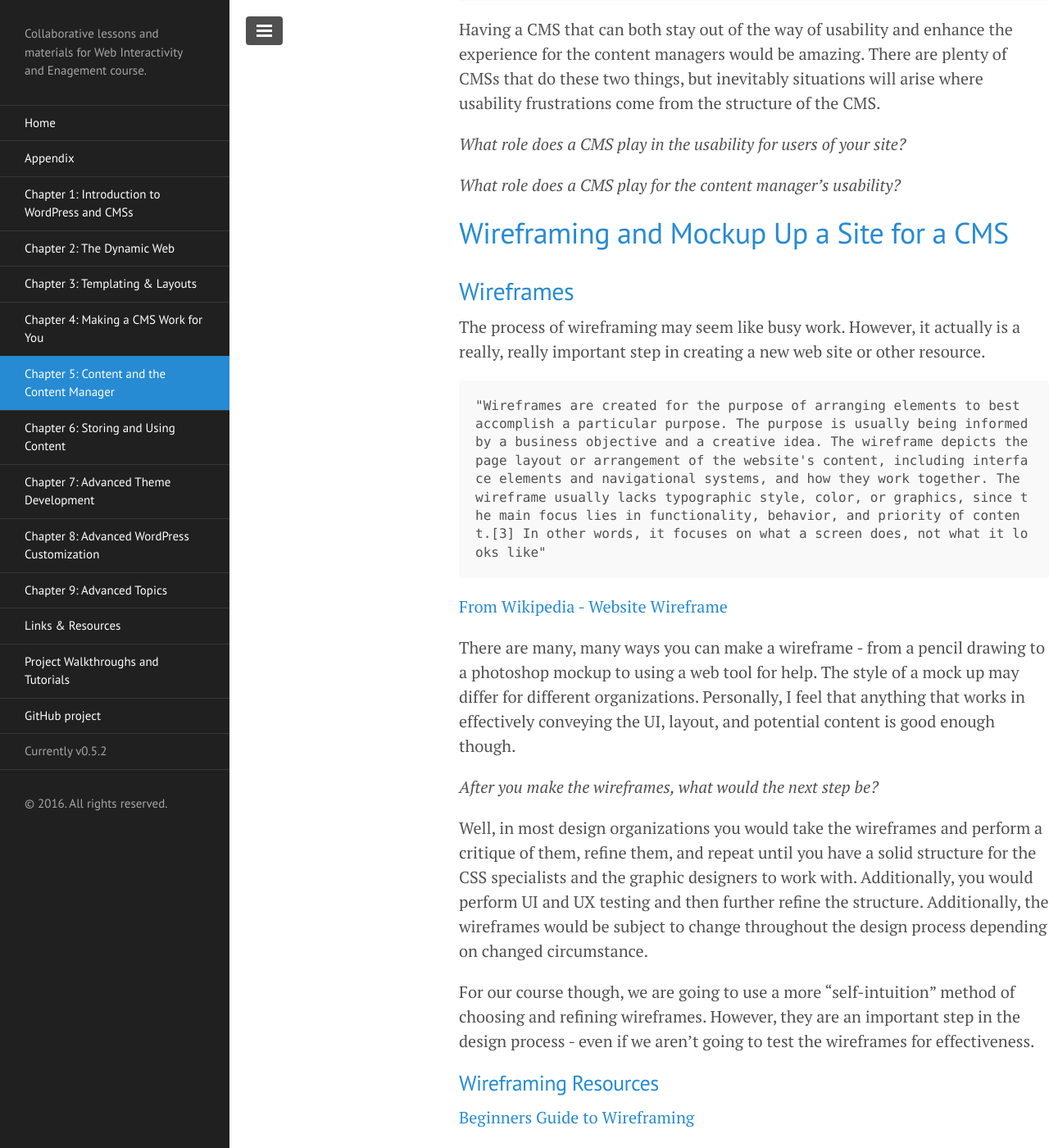
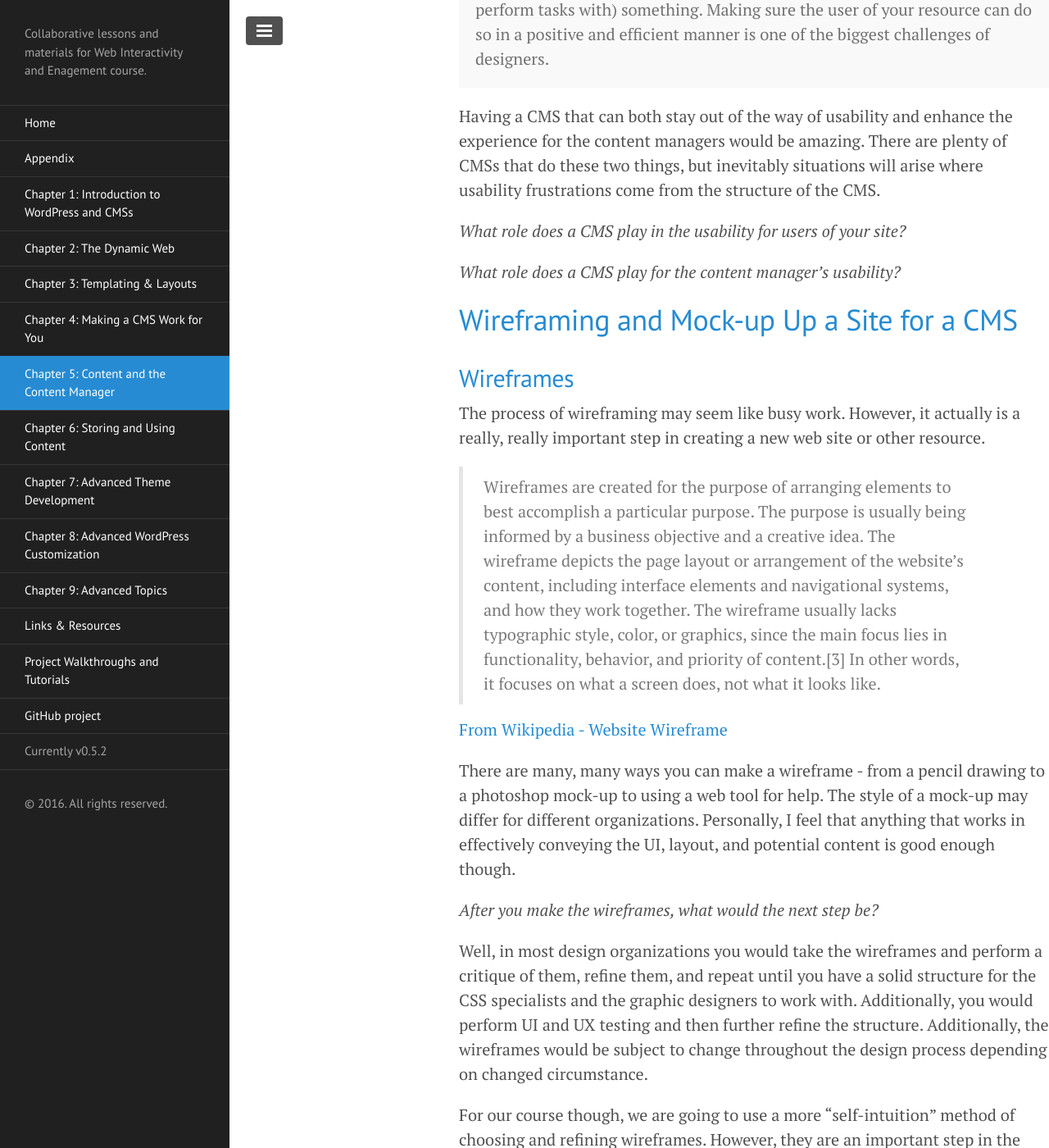
Before and after one commit to ahaywood/Web-Interactivity-and-Engagement, a Jekyll site: the page built from chapter-5/index.md, in a window 1280 px wide and 1400 px high, scrolled down 10692 px. Shown: the whole window at 82% size. Built offline with Jekyll 4.4.1, drawn with Linux system fonts in a browser that asks for light colours; Markdown is read by kramdown in place of the engine named in the settings; some of the changed text lies outside the part shown.

Commit message:
Chapter 5
Minor typo corrections and formatting changes to Chapter 5.

```diff
--- a/chapter-5/index.md
+++ b/chapter-5/index.md
@@ -53,7 +53,7 @@ Additionally, you will want to "future-proof" your content early. Let's read a p
 
 We now know that we will want to consider how expansively our content should be used very early on in our design steps. After, we need to consider what approach we should use to implement our content management plan.
 
-	I acknowledge that a "content management plan" or "content strategy" may not be an explicit plan for every project (certainly not the ones covered in this course), but considering the scope of how to use content will help you make better decisions as you go.
+<p class='message'>I acknowledge that a "content management plan" or "content strategy" may not be an explicit plan for every project (certainly not the ones covered in this course), but considering the scope of how to use content will help you make better decisions as you go.</p>
 
 Content strategy is a key step in any design process.  You should read this article in its entirety: [Strategic Content Management - A List Apart](http://alistapart.com/article/strategic-content-management)
 
@@ -65,7 +65,7 @@ Content and the technology to manage content go hand in hand with the impression
 
 After making sure we know how we want to use our content and what methods we are going to use to handle the content, we will think about the overall organization and presentation of our content. That's where information architecture comes in.
 
-	"Information architecture (IA) focuses on organizing, structuring, and labeling content in an effective and sustainable way.  The goal is to help users find information and complete tasks."
+> Information architecture (IA) focuses on organizing, structuring, and labeling content in an effective and sustainable way.  The goal is to help users find information and complete tasks.
 [Information Architecture Basics - Usability.gov](http://www.usability.gov/what-and-why/information-architecture.html)
 
 Read the ["Content Modelling: A Master Skill"](http://alistapart.com/article/content-modelling-a-master-skill) article to get a grasp on how one might think about using information architecture as a content planning tool.
@@ -178,7 +178,7 @@ The client might be the single biggest factor in your choice of a CMS. A lot wil
 1. *Current size of the organization*: Knowing the size of the organization will help you make a decision about the next factor (scale of the CMS).
 2. *Potential future size of the organization*: You are going to want to make sure that if you choose a CMS, it will be able to grow with the organization. Obviously you won't be a mind reader but you should inquire to both growth strategies that are currently in place.
 3. *Technological capabilities of the organization and its staff*: If the staff is not very technically able, you are going to want to consider the UI of the CMS from the content manager position a lot more heavily.
-4.*Percentage of organizational operations that occur on the internet*: Not only percentage, but also the types of transactions the organization undertakes online. Your CMS is going to want to perform or integrate with tasks that are key to the business. So extensibility may play a bigger role depending on the type of business that the organization undertakes.
+4. *Percentage of organizational operations that occur on the internet*: Not only percentage, but also the types of transactions the organization undertakes online. Your CMS is going to want to perform or integrate with tasks that are key to the business. So extensibility may play a bigger role depending on the type of business that the organization undertakes.
 5. *Security needs of the organization*: This will be huge. A organization that needs a blog will have entirely different needs than an organization that handles sensitive documents and data (especially medical organizations). Make sure you are not giving them a solution that will come back to cause liability for that organization. I know getting into security can be both intimidating and overwhelming, but making sure you know of potential security concerns can help you make a decision or consult with others about what the best decision would be.
 
 #### 5. Scale of the System
@@ -212,25 +212,25 @@ Let's talk briefly about the elements in the context of a CMS and CMS selection.
 
 ### Environment:
 
-	Environment is essentially a grouping of concepts/items/situations related to the user at the time of accessing a resource.
+<p class='message'>Environment is essentially a grouping of concepts/items/situations related to the user at the time of accessing a resource.</p>
 
 *Is there something inherent about a CMS that will affect the user when they're accessing the resource?*
 
 ### Story
 
-	Story encompasses the content and the display of the resource as a method of communicating a message.
+<p class='message'>Story encompasses the content and the display of the resource as a method of communicating a message.</p>
 
 *What role does a CMS have in the story you tell? Should it have any role at all?*
 
 ### Aesthetics
 
-	Aesthetics is about having a site that is enjoyable to be in.
+<p class='message'>Aesthetics is about having a site that is enjoyable to be in.</p>
 
 *How could a CMS help with the aesthetic quality of a CMS? How could it hinder it?*
 
 ### Performance
 
-	Performance is the speed with which your information is obtained by the user, but also how efficiently the user is able to navigate to the information they seek.
+<p class='message'>Performance is the speed with which your information is obtained by the user, but also how efficiently the user is able to navigate to the information they seek.</p>
 
 Performance is definitely one of the most important choices with a CMS. It is also one of the most tangible to measure (both in general web design and in CMS selection). A good CMS will consider performance in its infrastructure (especially for file handling and serving).
 
@@ -238,7 +238,7 @@ Performance is definitely one of the most important choices with a CMS. It is al
 
 ### Usability
 
-	Usability is the efficiency with which a user is able to use (or interact and perform tasks with) something. Making sure the user of your resource can do so in a positive and efficient manner is one of the biggest challenges of designers.
+<p class='message'>Usability is the efficiency with which a user is able to use (or interact and perform tasks with) something. Making sure the user of your resource can do so in a positive and efficient manner is one of the biggest challenges of designers.</p>
 
 Having a CMS that can both stay out of the way of usability and enhance the experience for the content managers would be amazing. There are plenty of CMSs that do these two things, but inevitably situations will arise where usability frustrations come from the structure of the CMS.
 
@@ -246,17 +246,17 @@ Having a CMS that can both stay out of the way of usability and enhance the expe
 
 *What role does a CMS play for the content manager's usability?*
 
-## <a name="wireframing">Wireframing and Mockup Up a Site for a CMS</a>
+## <a name="wireframing">Wireframing and Mock-up Up a Site for a CMS</a>
 
 ### Wireframes
 
 The process of wireframing may seem like busy work. However, it actually is a really, really important step in creating a new web site or other resource.
 
-	"Wireframes are created for the purpose of arranging elements to best accomplish a particular purpose. The purpose is usually being informed by a business objective and a creative idea. The wireframe depicts the page layout or arrangement of the website's content, including interface elements and navigational systems, and how they work together. The wireframe usually lacks typographic style, color, or graphics, since the main focus lies in functionality, behavior, and priority of content.[3] In other words, it focuses on what a screen does, not what it looks like"
+> Wireframes are created for the purpose of arranging elements to best accomplish a particular purpose. The purpose is usually being informed by a business objective and a creative idea. The wireframe depicts the page layout or arrangement of the website's content, including interface elements and navigational systems, and how they work together. The wireframe usually lacks typographic style, color, or graphics, since the main focus lies in functionality, behavior, and priority of content.[3] In other words, it focuses on what a screen does, not what it looks like.
 
 [From Wikipedia - Website Wireframe](http://en.wikipedia.org/wiki/Website_wireframe)
 
-There are many, many ways you can make a wireframe - from a pencil drawing to a photoshop mockup to using a web tool for help. The style of a mock up may differ for different organizations. Personally, I feel that anything that works in effectively conveying the UI, layout, and potential content is good enough though.
+There are many, many ways you can make a wireframe - from a pencil drawing to a photoshop mock-up to using a web tool for help. The style of a mock-up may differ for different organizations. Personally, I feel that anything that works in effectively conveying the UI, layout, and potential content is good enough though.
 
 *After you make the wireframes, what would the next step be?*
 
@@ -274,18 +274,18 @@ For our course though, we are going to use a more "self-intuition" method of cho
 
 [Wireframing Information - Wikipedia](http://en.wikipedia.org/wiki/Website_wireframe)
 
-### Visual Mockups
+### Visual Mock-ups
 
-If there was a lot of vaguery in the wireframing process above, there will be even more in the visual mockup category. However, these are often the more important of the two for the client.
+If there was a lot of vaguery in the wireframing process above, there will be even more in the visual mock-up category. However, these are often the more important of the two for the client.
 
-#### The visual mockup provides two benefits.
+#### The visual mock-up provides two benefits.
 
 The first is that you are able to make design decisions from a more tactile standpoint. Having an accurate visual representation of the project will help you balance all of the design decisions early on in the process.
 
 Additionally, all of the technical specifications in the wireframe and project proposal will not always convey the look, feel, and direction of the project. Clients are often non-technical and need something pretty to look at. Having something pretty to show them will help convey your direction with the project.
 
-#### Making a visual mockup
+#### Making a visual mock-up
 
 Well, there is no tutorial here, only advice.
 
-Each person will, inevitably, have their own method for doing this. I tend to take my wireframes and copy them into Photoshop (or illustrator). I will then gather other project specifications such as colors, images, fonts, etc. and space out potential content. Having several versions of a single mockup is always a good idea. I will often start over from scratch several times so that I don't get embedded in a single way of doing something.
+Each person will, inevitably, have their own method for doing this. I tend to take my wireframes and copy them into Photoshop (or illustrator). I will then gather other project specifications such as colors, images, fonts, etc. and space out potential content. Having several versions of a single mock-up is always a good idea. I will often start over from scratch several times so that I don't get embedded in a single way of doing something.
```
Also changed, not shown: other parts of chapter-5/index.md (+4 -4 lines).
